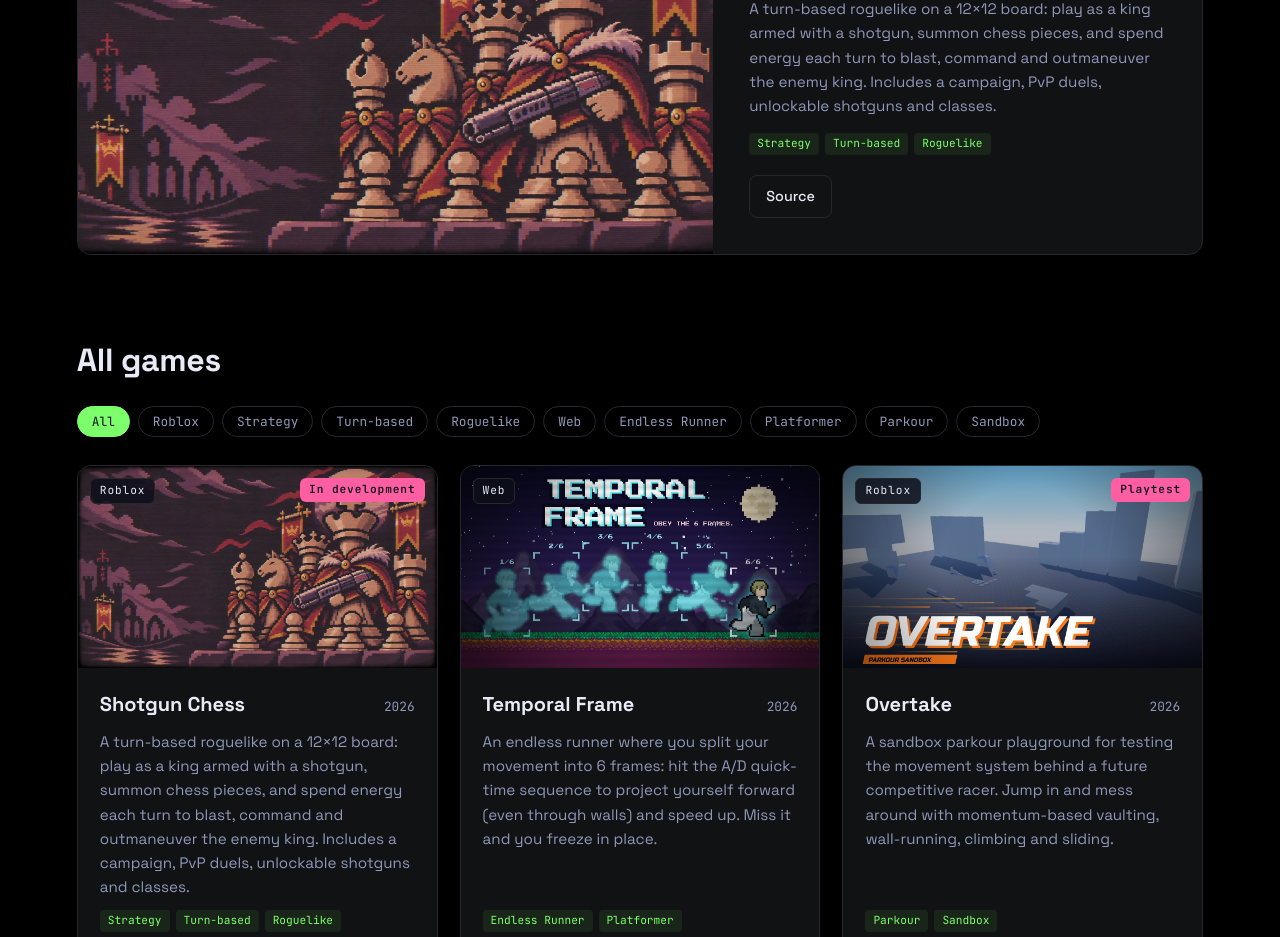
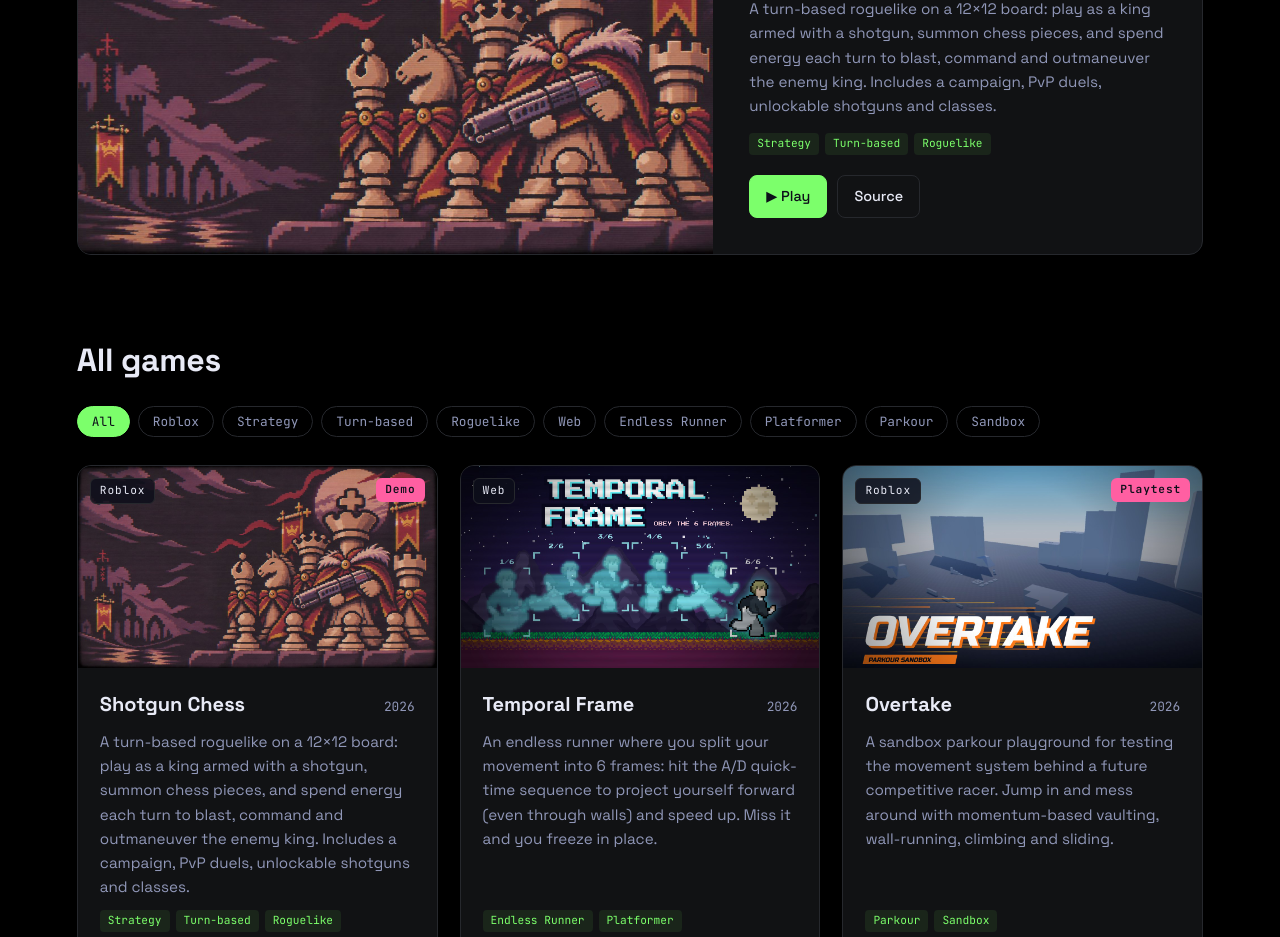
Before and after one commit to nikolashuang/games-portfolio, a plain HTML site: page index.html in a window 1280 px wide. Shown: the part 601-1538 px from the top of the page. Drawn offline with Linux system fonts and the light colour scheme.

Commit message:
added shotgun chess playable demo version

```diff
--- a/games.js
+++ b/games.js
@@ -36,10 +36,10 @@ const GAMES = [
     platform: "Roblox",
     tags: ["Strategy", "Turn-based", "Roguelike"],
     image: "assets/shotgun-chess.jpg",
-    play: "",
+    play: "https://www.roblox.com/games/71971500455373/Shotgun-Chess",
     source: "https://github.com/nikolashuang/Shotgun-Chess",
     year: 2026,
-    status: "In development",
+    status: "Demo",
     featured: true,
   },
   {
--- a/index.html
+++ b/index.html
@@ -8,7 +8,7 @@
   <link rel="preconnect" href="https://fonts.googleapis.com" />
   <link rel="preconnect" href="https://fonts.gstatic.com" crossorigin />
   <link href="https://fonts.googleapis.com/css2?family=Space+Grotesk:wght@400;500;700&family=JetBrains+Mono:wght@400;600&display=swap" rel="stylesheet" />
-  <link rel="stylesheet" href="style.css?v=2" />
+  <link rel="stylesheet" href="style.css?v=3" />
 </head>
 <body>
   <header class="hero">
@@ -52,7 +52,7 @@
     <span class="press">PRESS START</span>
   </footer>
 
-  <script src="games.js?v=2"></script>
-  <script src="script.js?v=2"></script>
+  <script src="games.js?v=3"></script>
+  <script src="script.js?v=3"></script>
 </body>
 </html>
```
